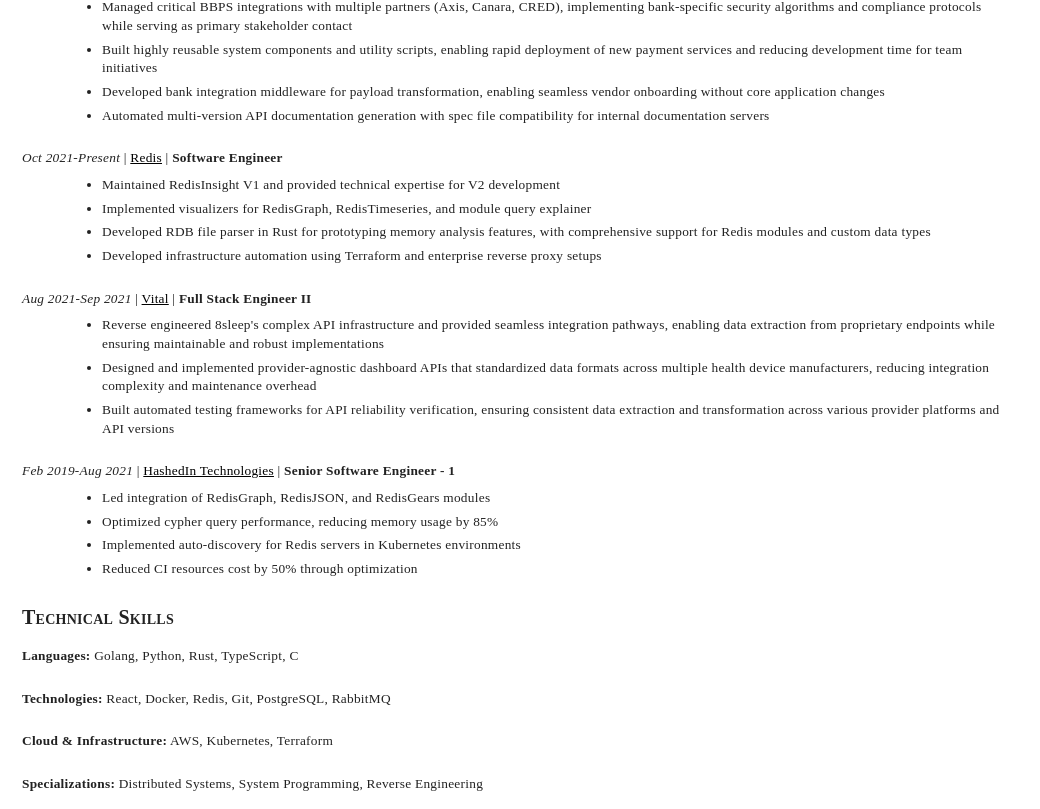
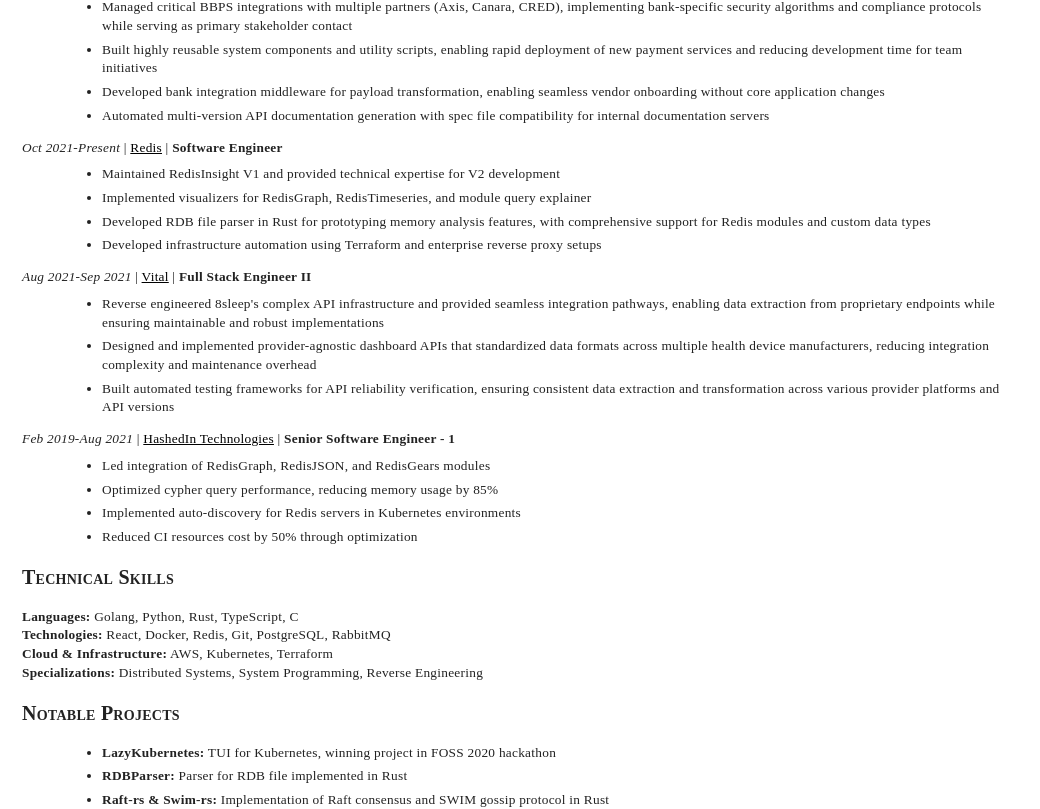
Before and after one commit to GnaneshKunal/gnanesh-blog, a Next.js app: page /resume in a window 1280 px wide. Shown: the part 874-1683 px from the top of the page, without its empty margins (0-1040 px from the left). Built offline with nearby package versions, Linux system fonts and the light colour scheme.

Commit message:
More resume styles

```diff
--- a/app/resume/page.tsx
+++ b/app/resume/page.tsx
@@ -1,6 +1,10 @@
 import Link from "next/link";
 import "./styles.css";
 import "./print.css";
+
+export const metadata = {
+  title: "Gnanesh's Résumé",
+};
 
 export default function Resume() {
   return (
--- a/app/resume/styles.css
+++ b/app/resume/styles.css
@@ -58,10 +58,6 @@
   margin: 0.5rem 0;
 }
 
-section > div > div {
-  margin-bottom: 1.5rem;
-}
-
 section a {
   color: #000000;
   text-decoration: underline;
```
